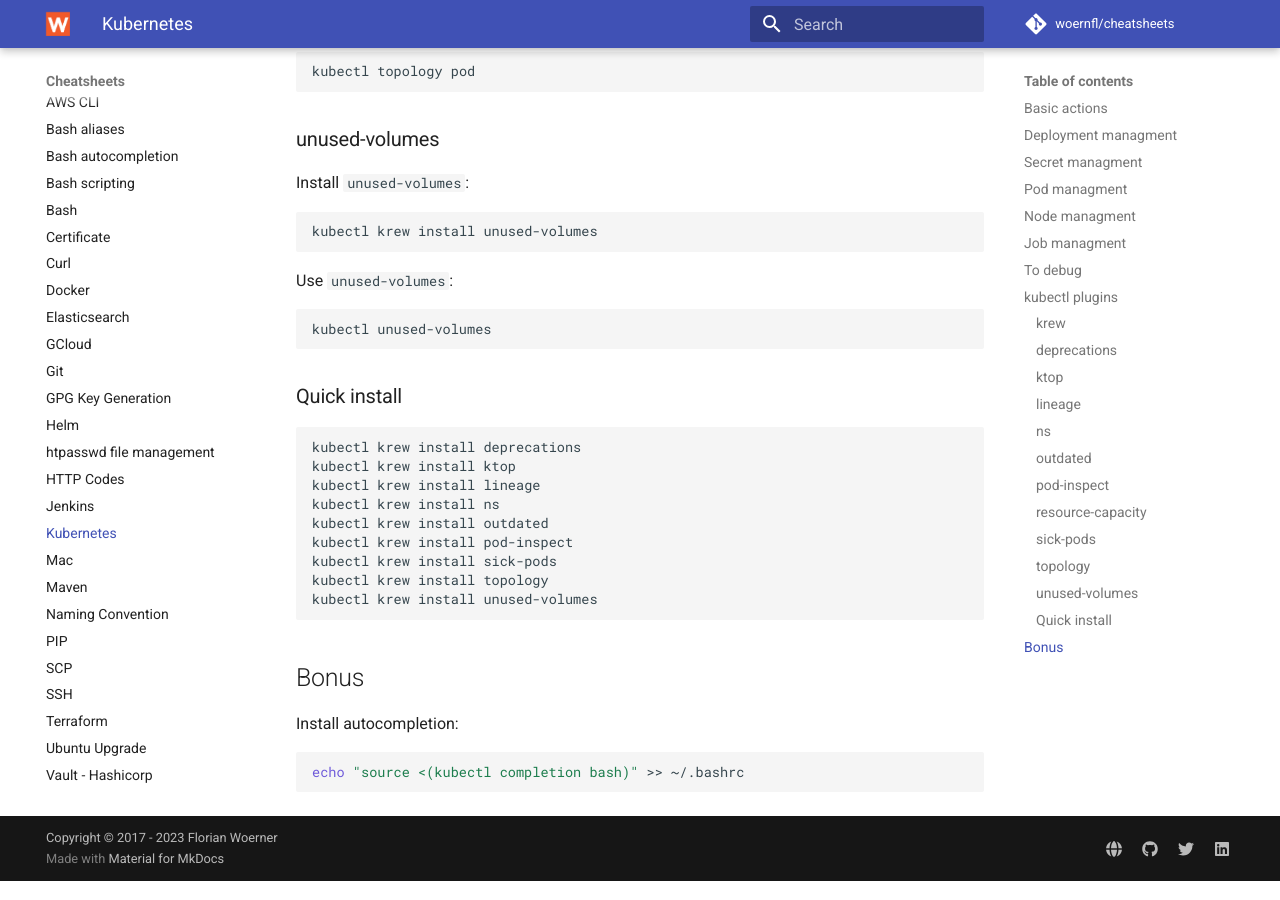
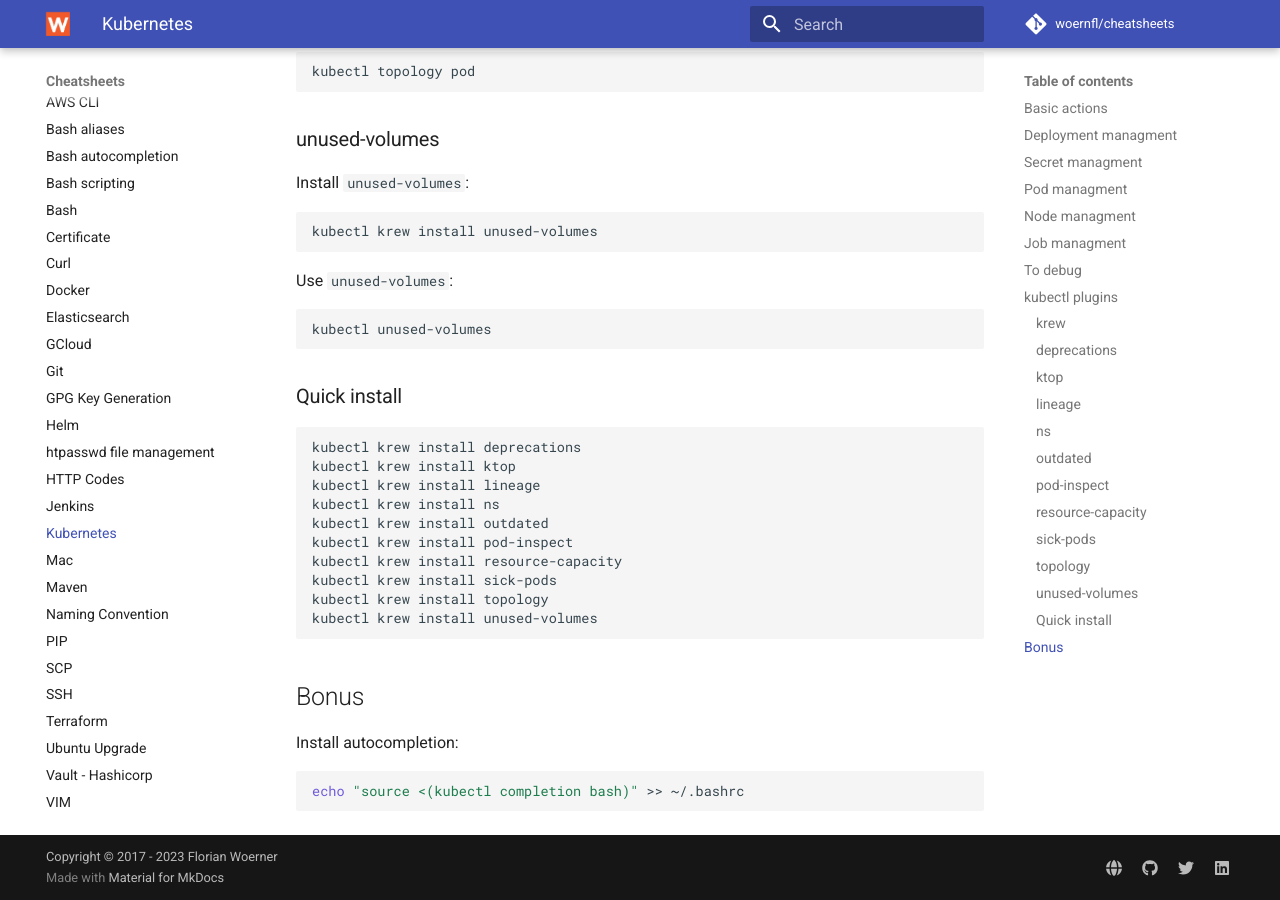
Before and after one commit to woernfl/cheatsheets, an MkDocs documentation site: the page built from docs/kubernetes.md, in a window 1280 px wide and 900 px high, scrolled down 6584 px. Built offline with MkDocs 1.6.1 and Material for MkDocs 9.7.7, drawn with Linux system fonts in a browser that asks for light colours; comment, search, counter and statistics services are not loaded.

Commit message:
Update kubernetes.md

```diff
--- a/docs/kubernetes.md
+++ b/docs/kubernetes.md
@@ -386,6 +386,7 @@
 kubectl krew install ns
 kubectl krew install outdated
 kubectl krew install pod-inspect
+kubectl krew install resource-capacity
 kubectl krew install sick-pods
 kubectl krew install topology
 kubectl krew install unused-volumes
```
